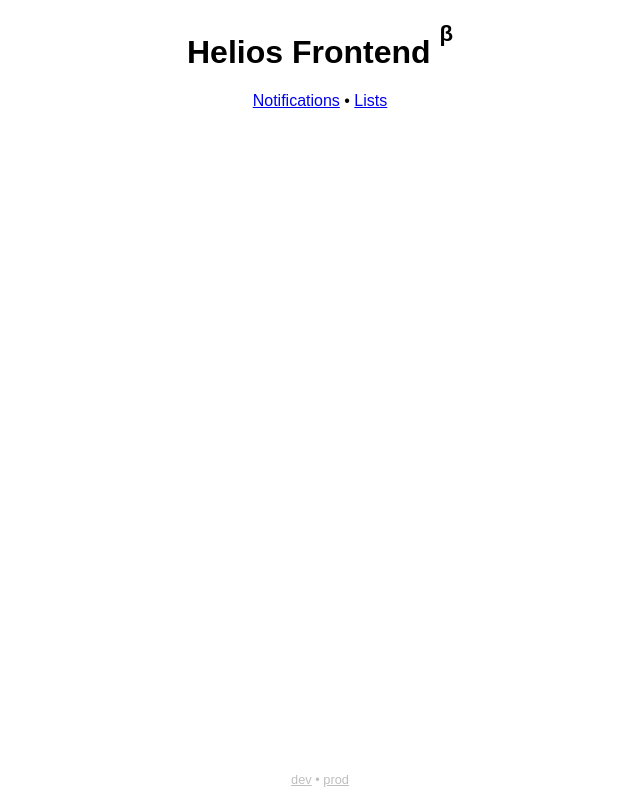
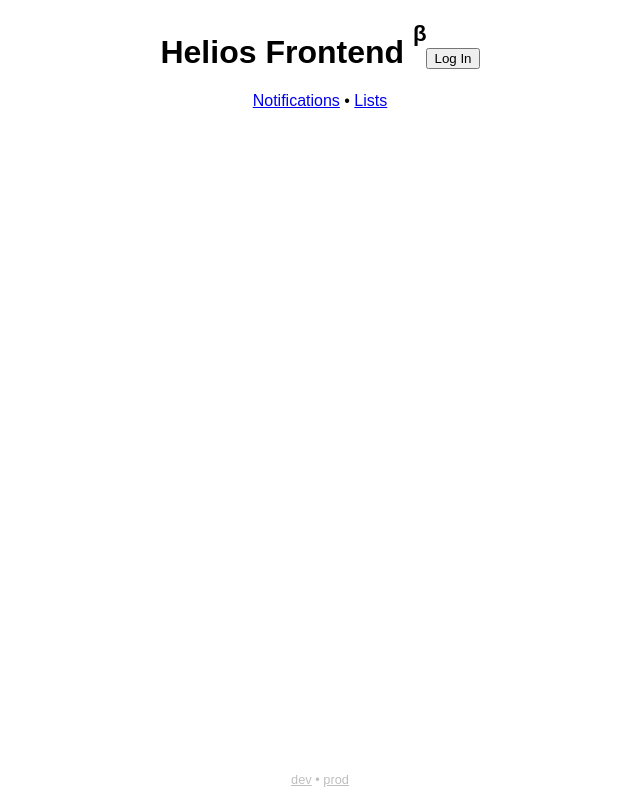
Before and after one commit to j-f1/helios-ui, a React (Create React App) app: page / in a window 1280 px wide. Shown: the whole page, without its empty margins (320-960 px from the left). Built offline with nearby package versions, Linux system fonts and the light colour scheme.

Commit message:
Add a log in/log out button

```diff
--- a/src/App.js
+++ b/src/App.js
@@ -11,12 +11,41 @@ import Footer from './Footer'
 import './App.css'
 
 export default class App extends Component {
+  constructor(props) {
+    super(props)
+    this.logIn = this.logIn.bind(this)
+    this.logOut = this.logOut.bind(this)
+    this.state = { token: localStorage.seToken || null }
+  }
+  logIn() {
+    const origin = location.protocol + '//' + location.host
+    window.open('https://stackoverflow.com/oauth/dialog?client_id=13058&scope=&redirect_uri=' + origin + '/login.html')
+    window.addEventListener('message', event => {
+      if (event.origin === origin) {
+        const token = String(event.data)
+        localStorage.seToken = token
+        this.setState({ token })
+        event.source.close()
+      }
+    }, { once: true })
+  }
+  logOut() {
+    delete localStorage.seToken
+    this.setState({ token: null })
+  }
   render() {
     return (
       <Router>
         <main>
           <header>
-            <h1>Helios Frontend <sup><sup>&beta;</sup></sup></h1>
+            <h1>
+              Helios Frontend <sup><sup>&beta;</sup></sup>
+              {this.state.token ? (
+                <button onClick={this.logOut}>Log Out</button>
+              ) : (
+                <button onClick={this.logIn}>Log In</button>
+              )}
+            </h1>
             <BulletedNav
               links={[
                 <NavLink to="/notifications">Notifications</NavLink>,
```
Also changed, not shown: public/login.html (added, +34 -0 lines).
